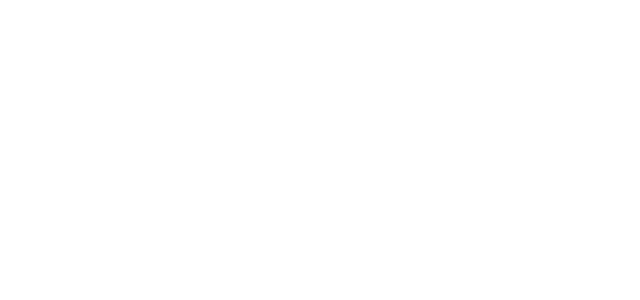
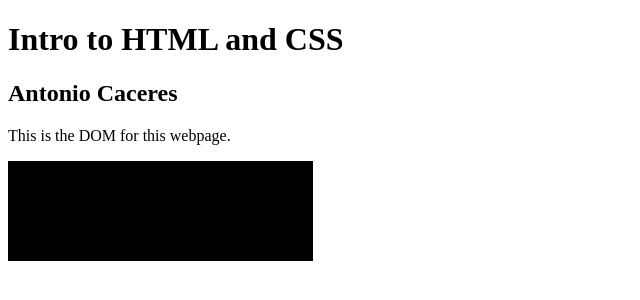
Before and after one commit to DS4200-S23-Class/ic-02-AntonioCaceres17, a plain HTML site: page index.html in a window 1280 px wide. Shown: the whole page, without its empty margins (0-640 px from the left). Drawn offline with Linux system fonts and the light colour scheme.

Commit message:
Update index.html

```diff
--- a/index.html
+++ b/index.html
@@ -1,14 +1,23 @@
 <!DOCTYPE html>
-<html>
+<html lang="en">
+    <head>
+        <meta charset="UTF-8">
+        <title>ic_02</title>
+        <link rel="stylesheet" href="styles.css">
+    </head>
+    <body>
+        <h1> Intro to HTML and CSS</h1>
+        <h2> Antonio Caceres</h2>
+        <div id="container">
+            <p id="p1">This is the DOM for this webpage.</p>
+        </div>
+        <div id="div2" class="container">
+            <svg width="400" height="100">
+                <rect width="300" height="100" style="fill:rgb(tp,60,80);
+                    stroke-width:10;stroke:rgb(0,0,0)" />
+            </svg>
+        </div>
 
-<head>
-    <meta charset=utf-8/>
-</head>
-
-
-<body>
-
-
-</body>
-
+        <script src="index.js"></script>
+    </body>
 </html>
```
